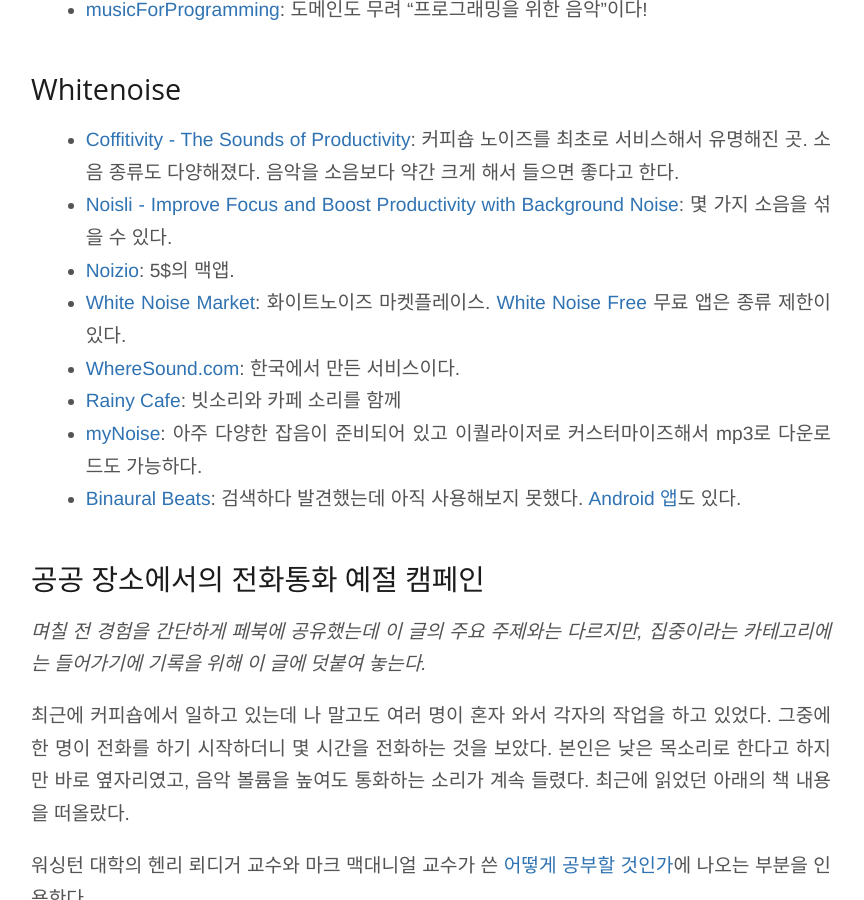
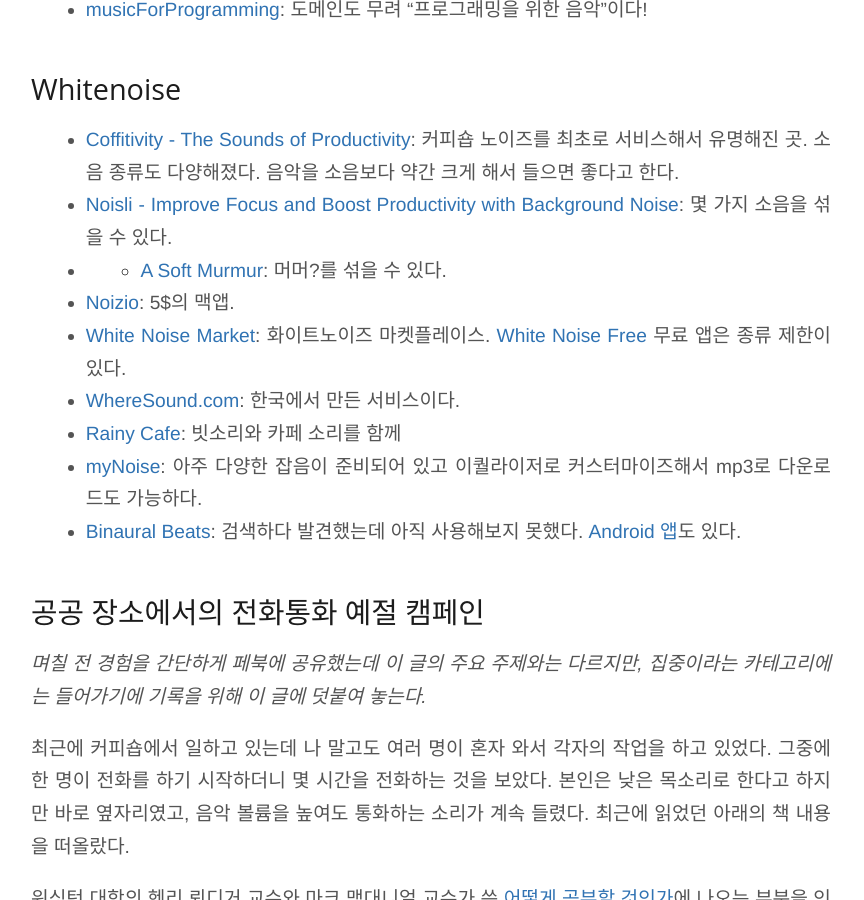
Before and after one commit to nolboo/nolboo.github.io, a Jekyll site: the page built from _posts/2016-05-12-focus-music-sound.md, in a window 1280 px wide and 900 px high, scrolled down 2315 px. Shown: the whole window, without its empty margins (209-1073 px from the left). Built offline with Jekyll 4.4.1, drawn with Linux system fonts in a browser that asks for light colours; comment, search, counter and statistics services are not loaded.

Commit message:
Update soft murmur to fouce Music and white noise

```diff
--- a/_posts/2016-05-12-focus-music-sound.md
+++ b/_posts/2016-05-12-focus-music-sound.md
@@ -53,6 +53,7 @@
 
 - [Coffitivity - The Sounds of Productivity](https://coffitivity.com/): 커피숍 노이즈를 최초로 서비스해서 유명해진 곳. 소음 종류도 다양해졌다. 음악을 소음보다 약간 크게 해서 들으면 좋다고 한다.
 - [Noisli - Improve Focus and Boost Productivity with Background Noise](http://www.noisli.com/): 몇 가지 소음을 섞을 수 있다.
+- - [A Soft Murmur](http://asoftmurmur.com/): 머머?를 섞을 수 있다.
 - [Noizio](https://itunes.apple.com/us/app/noizio/id928871589): 5$의 맥앱.
 - [White Noise Market](http://whitenoisemarket.com/): 화이트노이즈 마켓플레이스. [White Noise Free](https://itunes.apple.com/us/app/white-noise-free/id431364704?mt=12&ign-mpt=uo%3D4) 무료 앱은 종류 제한이 있다.
 - [WhereSound.com](http://wheresound.com/): 한국에서 만든 서비스이다.
```
